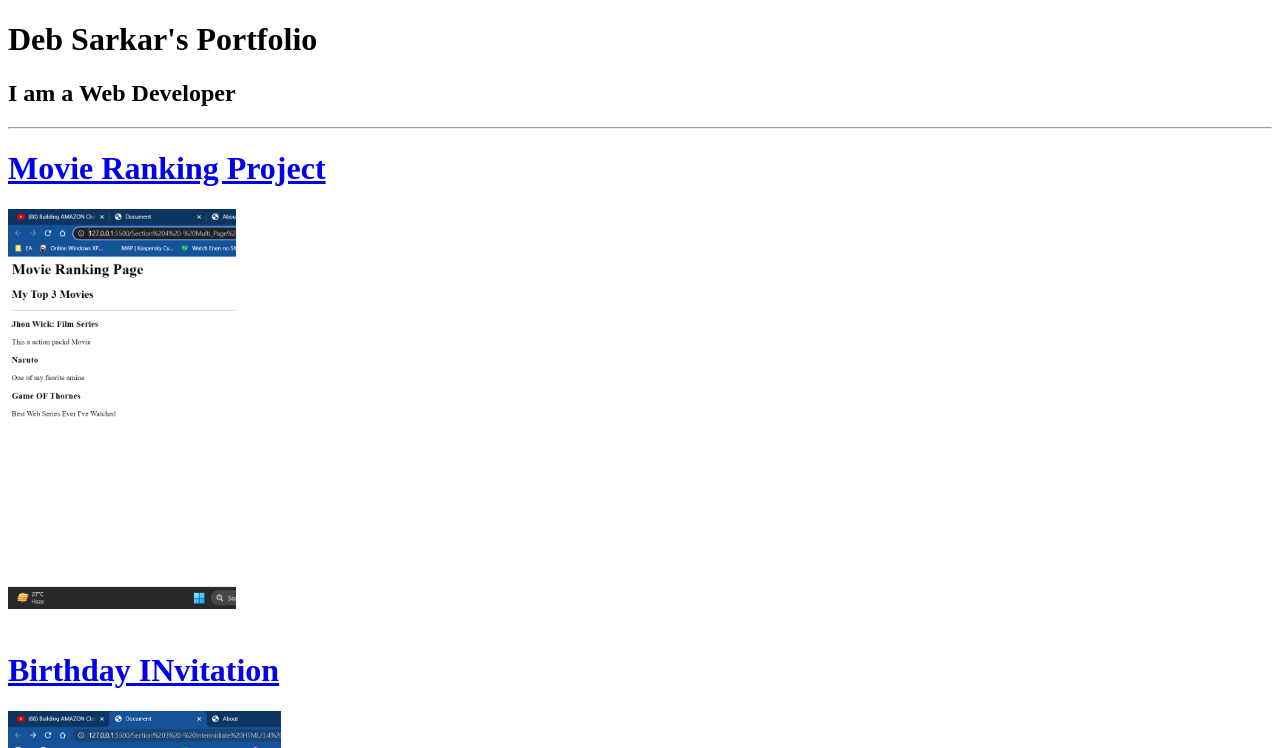
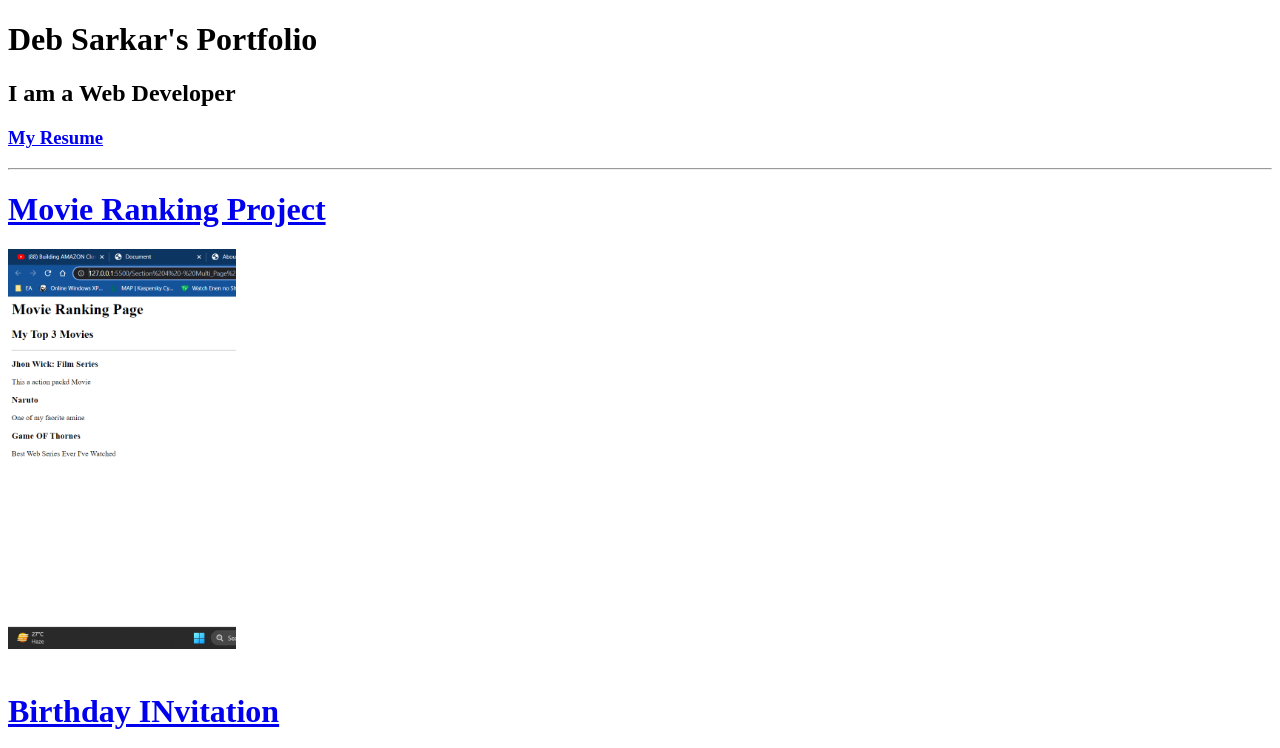
Before and after one commit to DarkCriminal/html-protfolio, a plain HTML site: page index.html in a window 1280 px wide. Shown: the top 748 px of the page. Drawn offline with Linux system fonts and the light colour scheme.

Commit message:
Update index.html

```diff
--- a/index.html
+++ b/index.html
@@ -8,9 +8,6 @@
     <title>Portfolio</title>
 </head>
 <body>
-    <h1>Deb Sarkar's Portfolio</h1>
-    <h2>I am a Web Developer</h2>
-    <hr>
     <!-- TODO 2: Add Your previous projects' HTML into the public folder -->
 
     <!-- TODO 3: Take screenshots of your project previews and add the images to the images folder -->
@@ -20,11 +17,15 @@
     <!-- TODO 5: Add a link to the project pages -->
 
     <!-- TODO 6: Add images to show the project previews
-    HINT for TODO 6: You can use the height attribute set to 200 to make the image smaller:
-    https://developer.mozilla.org/en-US/docs/Web/HTML/Element/img#attr-height -->
+        HINT for TODO 6: You can use the height attribute set to 200 to make the image smaller:
+        https://developer.mozilla.org/en-US/docs/Web/HTML/Element/img#attr-height -->
 
-    <!-- TODO 7: Add the Contact Me and About Me page links -->
+        <!-- TODO 7: Add the Contact Me and About Me page links -->
 
+        <h1>Deb Sarkar's Portfolio</h1>
+        <h2>I am a Web Developer</h2>
+        <a href="https://darkcriminal.github.io/Resume_/"><h3>My Resume</h3></a>
+        <hr>
     <a href="http://127.0.0.1:5500/Section%204%20-%20Multi_Page%20Websites/4.3%20HTML%20Porfolio%20Project/public/movie-ranking.html" target="_blank" rel="noopener noreferrer"><h1>Movie Ranking Project</h1></a>
 
     <img src="./assets/images/MovieRanking.png" alt="MovieRanking" style="height: 400px;">
```
